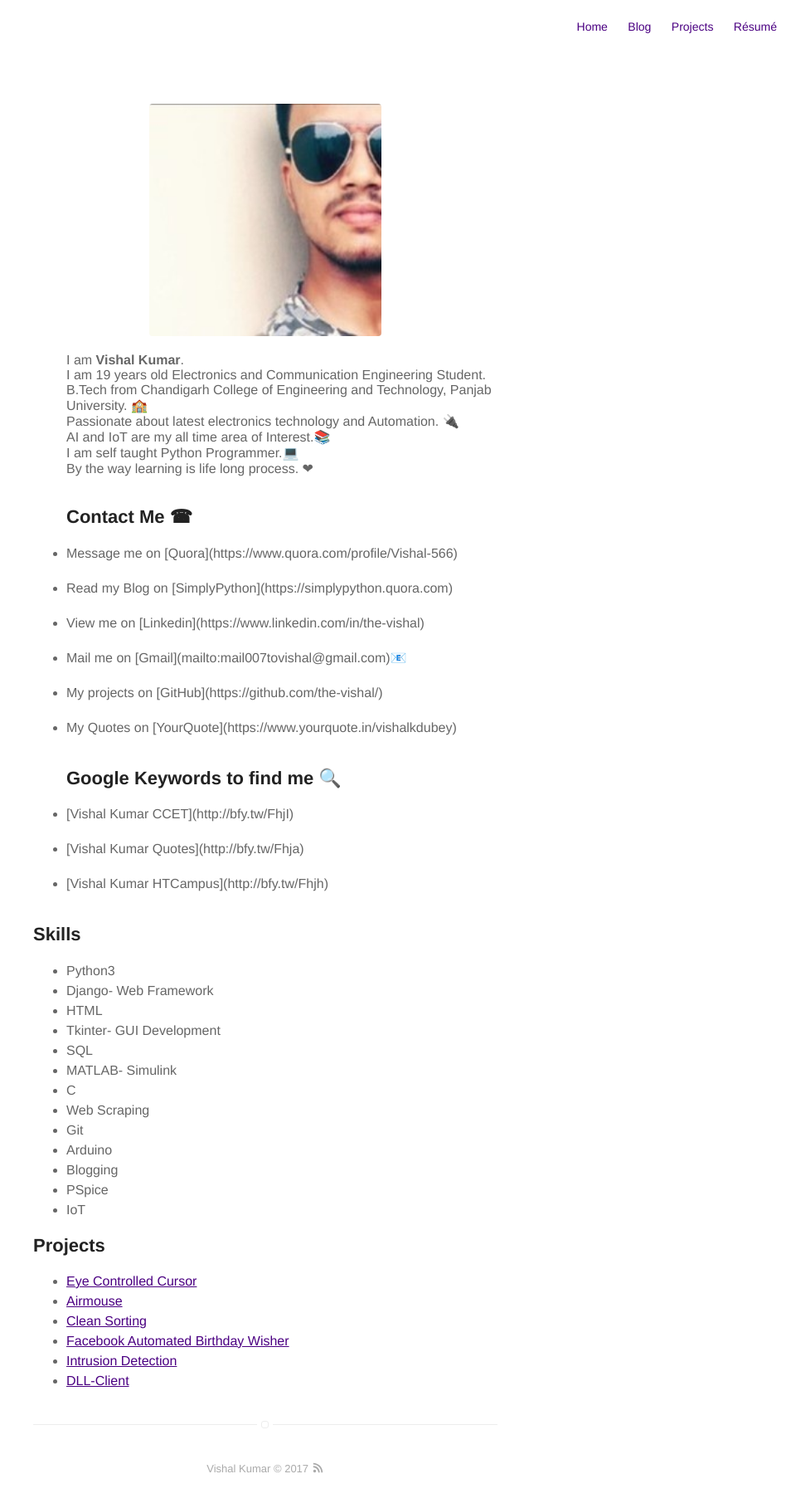
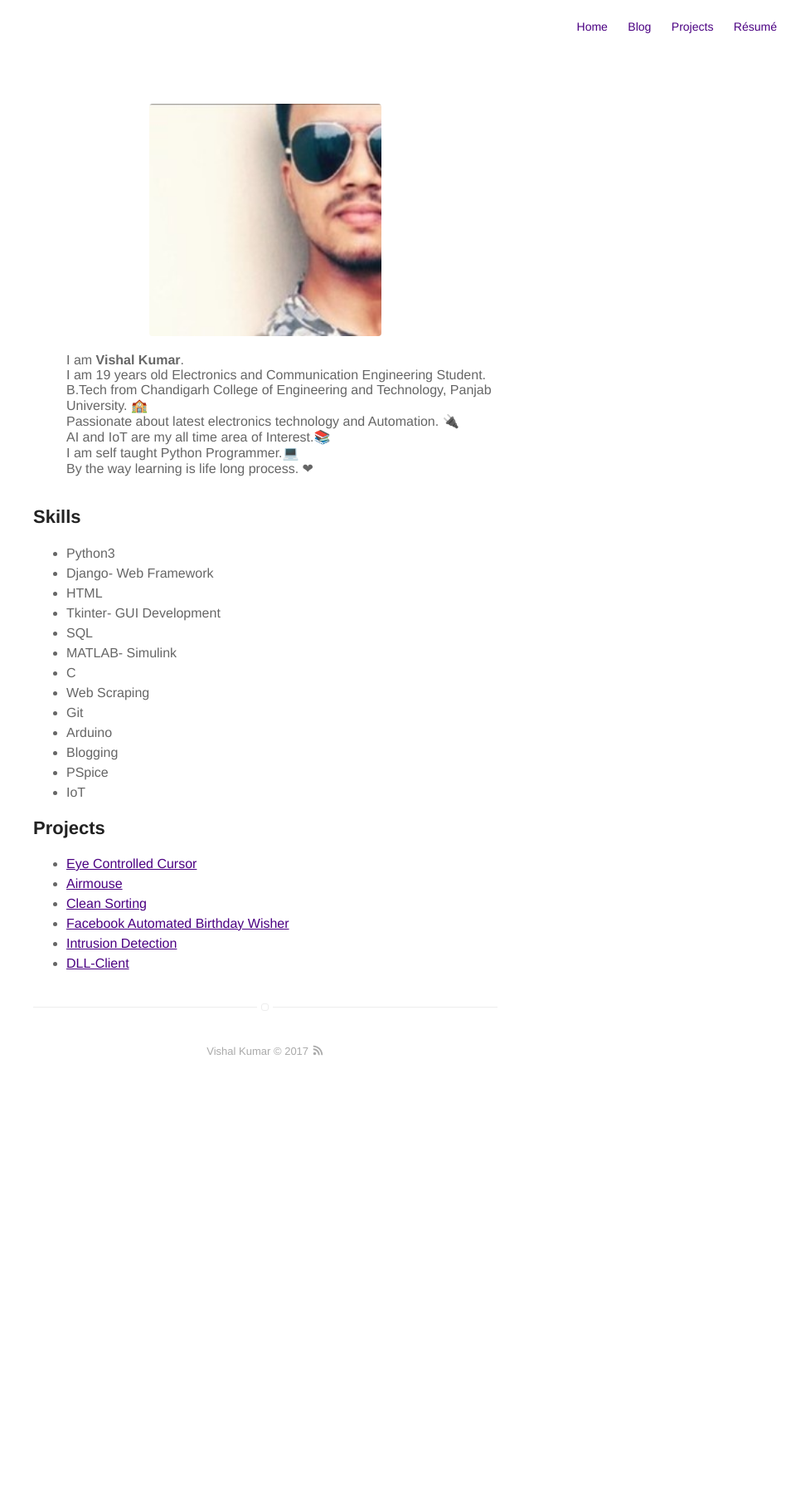
Before and after one commit to the-vishal/the-vishal.github.io, a Jekyll site: the page built from about.md, in a window 1280 px wide. Shown: the whole page at 83% size, without its empty margins (320-1280 px from the left). Built offline with Jekyll 4.4.1, drawn with Linux system fonts in a browser that asks for light colours; after the commit the page ends 1314 px from its top, so only the background shows below that.

Commit message:
Update about.md

```diff
--- a/about.md
+++ b/about.md
@@ -16,24 +16,6 @@ AI and IoT are my all time area of Interest.📚<br/>
 
 I am self taught Python Programmer.💻<br/>
 By the way learning is life long process. ❤<br/><br/>
-
-
-<h2>Contact Me ☎</h2>
-
-   <li>Message me on [Quora](https://www.quora.com/profile/Vishal-566)</li>
-   <li>Read my Blog on [SimplyPython](https://simplypython.quora.com)</li>
-   <li>View me on [Linkedin](https://www.linkedin.com/in/the-vishal)</li>
-   <li>Mail me on [Gmail](mailto:mail007tovishal@gmail.com)📧</li>
-   <li>My projects on [GitHub](https://github.com/the-vishal/)</li>
-   <li>My Quotes on [YourQuote](https://www.yourquote.in/vishalkdubey)</li><br/>
-
-
-<h2>Google Keywords to find me 🔍</h2>
-
-   <li>[Vishal Kumar CCET](http://bfy.tw/FhjI)</li>
-   <li>[Vishal Kumar Quotes](http://bfy.tw/Fhja)</li>
-   <li>[Vishal Kumar HTCampus](http://bfy.tw/Fhjh)</li>
-
 
 </ul>
 
```
